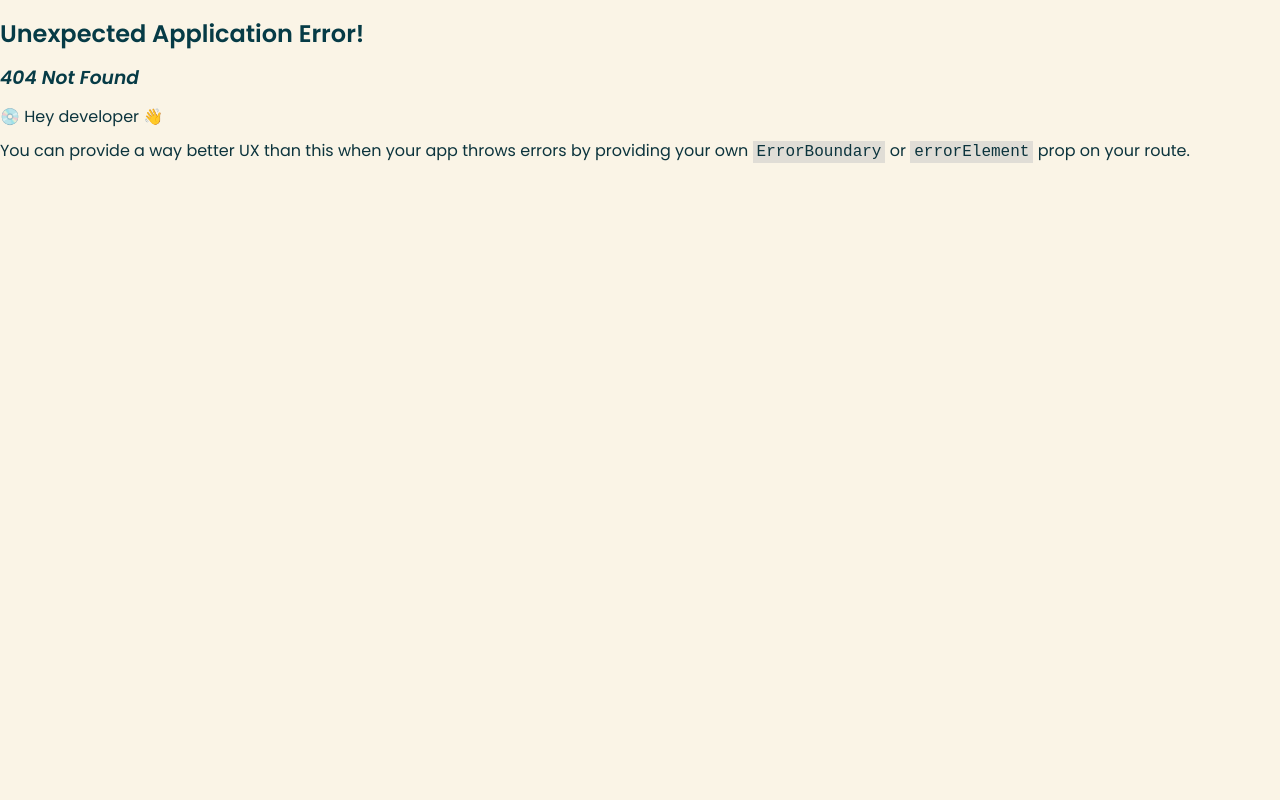
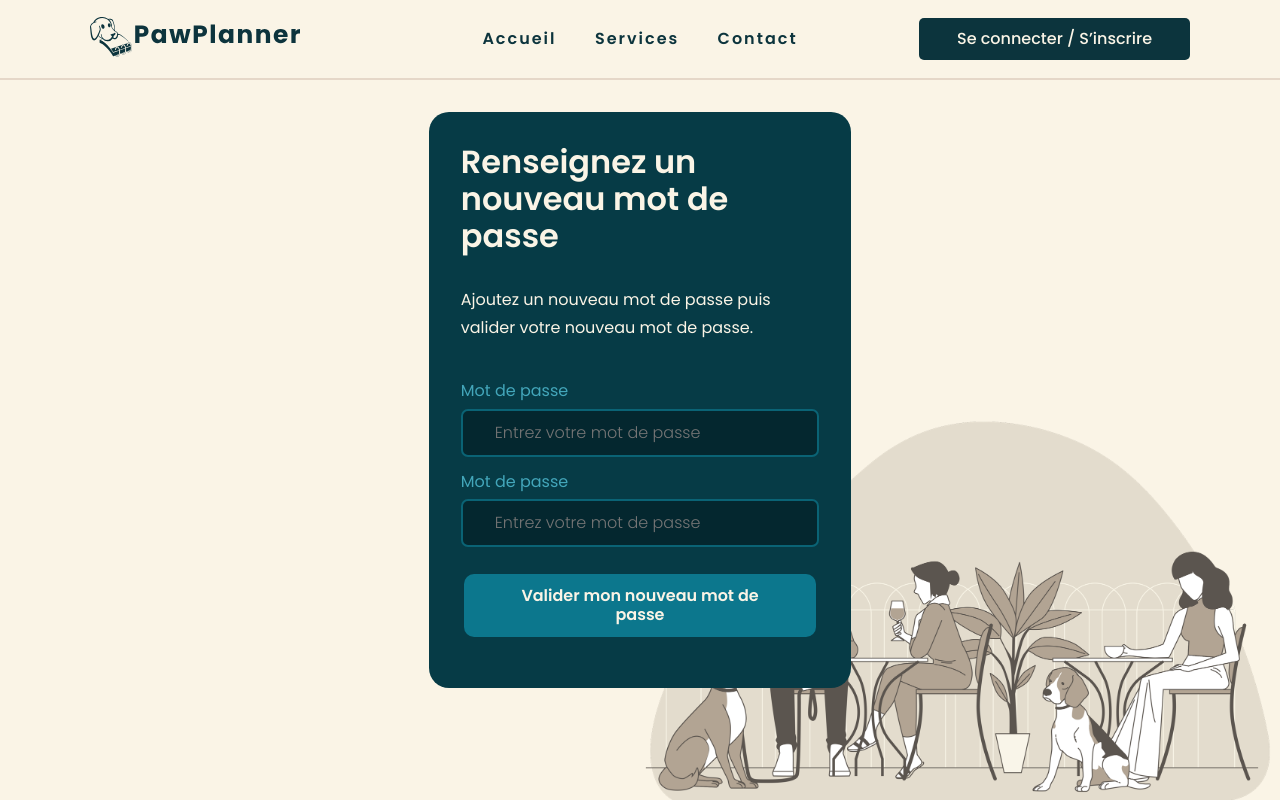
Before and after one commit to WildCodeSchool/cdajs-2405-projet-la-meute, a React (Vite) app in the folder client/: page /new-password in a window 1280 px wide. Before the commit this address had no page. Built offline with nearby package versions, Linux system fonts and the light colour scheme.

Commit message:
Front de forgotten password

```diff
--- a/client/src/components/_molecules/Form/Form.scss
+++ b/client/src/components/_molecules/Form/Form.scss
@@ -3,7 +3,7 @@
 .form {
     display: flex;
     flex-direction: column;
-    gap: 2rem;
+    gap: 1rem;
     margin: auto;
     background-color: $blue-400;
     border-radius: $windows-radius;
@@ -19,6 +19,21 @@
         padding: 0;
     }
 
+    .introductiveText {
+        color: $font-light;
+        line-height: $l;
+
+        &__emoji {
+            width: 100%;
+            display: flex;
+            flex-direction: column;
+            align-items: center;
+            justify-content: center;
+            font-size: 4rem;
+            margin-bottom: 5vh !important;
+        }
+    }
+
     .form__buttons {
         display: flex;
         flex-direction: row;
@@ -28,6 +43,7 @@
 
     .form__otherFields {
         color: $font-light;
+
         & * {
             margin: 0;
             padding: 0;
@@ -35,20 +51,14 @@
     }
 }
 
-.introductiveText {
-    margin: 0;
-    padding: 0;
-    color: $font-light;
-}
-
-
 @media screen and (max-width: 600px) {
-    .form  {
+    .form {
         width: 90%;
 
         .form__buttons {
             display: flex;
             flex-direction: column-reverse;
+
             & button {
                 width: 100%;
                 margin: 0;
--- a/client/src/pages/Login/Login.scss
+++ b/client/src/pages/Login/Login.scss
@@ -1,15 +1,15 @@
 @import "@style";
 
 .login {
-    min-height: 90vh;
+    min-height: 100vh;
     background-image: url("@/assets/illustrations/chien-attendant-sages-restaurant-proprietaires.png");
     background-size: 50%;
     background-position: bottom right;
     background-repeat: no-repeat;
     display: flex;
     flex-direction: column;
+    justify-content: center;
     align-items: center;
-    margin-block-start: 10vh;
 
     &__logo {
         width: 30rem;
@@ -19,11 +19,12 @@
     }
 
     &__form {
-        margin-block-start: 3vh;
+        width: 33%;
     }
 
-    &__bottomLinks:first-child {
+    &__bottomLinks {
         margin-block-end: 1rem;
+        line-height: $l;
     }
 }
 
@@ -31,5 +32,4 @@
     .login {
         background-size: contain;
     }
-
 }
--- a/client/src/pages/Login/Login.tsx
+++ b/client/src/pages/Login/Login.tsx
@@ -49,7 +49,7 @@ export default function Login() {
 					<TextInput type="password" ref={passwordRef} required />
 					<Button type="submit">Me connecter</Button>
 					<p className="login__bottomLinks">
-						Si vous avez oublié votre mot de passe <a href="/">cliquez ici</a>.
+						Si vous avez oublié votre mot de passe <a href="/reset-password">cliquez ici</a>.
 					</p>
 					<p className="login__bottomLinks">
 						Si vous n'êtes pas inscrit, vous pouvez{" "}
--- /dev/null
+++ b/client/src/pages/Login/NewPassword.tsx
@@ -0,0 +1,27 @@
+import Form from "@/components/_molecules/Form/Form";
+import "./Login.scss";
+import TextInput from "@/components/_atoms/Inputs/TextInput/TextInput";
+import Button from "@/components/_atoms/Button/Button";
+import Header from "@/layouts/WelcomePage/Header";
+
+function NewPassword() {
+    return (
+        <>
+            <Header />
+            <main className="login">
+                <Form className="login__form" title="Renseignez un nouveau mot de passe">
+                    <p className="introductiveText">
+                        Ajoutez un nouveau mot de passe puis valider votre nouveau mot de passe.
+                    </p>
+                    <TextInput type="password" />
+                    <TextInput type="password" />
+                    <Button type="submit" href="/login">
+                        Valider mon nouveau mot de passe
+                    </Button>
+                </Form>
+            </main>
+        </>
+    );
+}
+
+export default NewPassword;
--- /dev/null
+++ b/client/src/pages/Login/ResetLink.tsx
@@ -0,0 +1,21 @@
+import Form from "@/components/_molecules/Form/Form";
+import "./Login.scss";
+import Header from "@/layouts/WelcomePage/Header";
+
+function ResetLink() {
+    return (
+        <>
+            <Header />
+            <main className="login">
+                <Form className="login__form" title="Vérifiez votre adresse e-mail">
+                    <p className="introductiveText__emoji">✅</p>
+                    <p className="login__bottomLinks">
+                        Veuillez consulter votre adresse e-mail pour réinitialiser votre mot de passe en cliquant sur le lien.
+                    </p>
+                </Form>
+            </main>
+        </>
+    );
+}
+
+export default ResetLink;
--- /dev/null
+++ b/client/src/pages/Login/ResetPassword.tsx
@@ -0,0 +1,26 @@
+import Form from "@/components/_molecules/Form/Form";
+import Header from "@/layouts/WelcomePage/Header";
+import "./Login.scss";
+import TextInput from "@/components/_atoms/Inputs/TextInput/TextInput";
+import Button from "@/components/_atoms/Button/Button";
+
+function ResetPassword() {
+    return (
+        <>
+            <Header />
+            <main className="login">
+                <Form className="login__form" title="Mot de passe oublié ?">
+                    <p className="introductiveText">
+                        Saisissez votre adresse e-mail et nous vous enverrons des instructions pour réinitialiser votre mot de passe.
+                    </p>
+                    <TextInput type="email" />
+                    <Button type="submit" href="/reset-link">
+                        Envoyer à cette adresse email
+                    </Button>
+                </Form>
+            </main>
+        </>
+    );
+}
+
+export default ResetPassword;
```
Also changed, not shown: client/src/main.tsx (+15 -0 lines).
